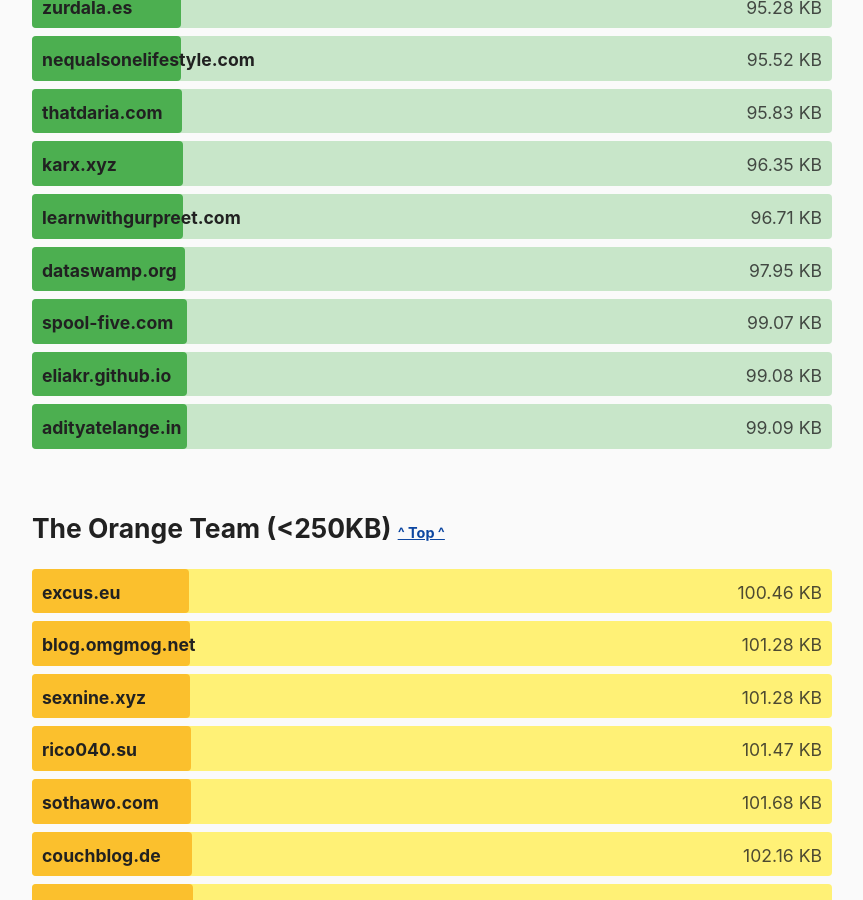
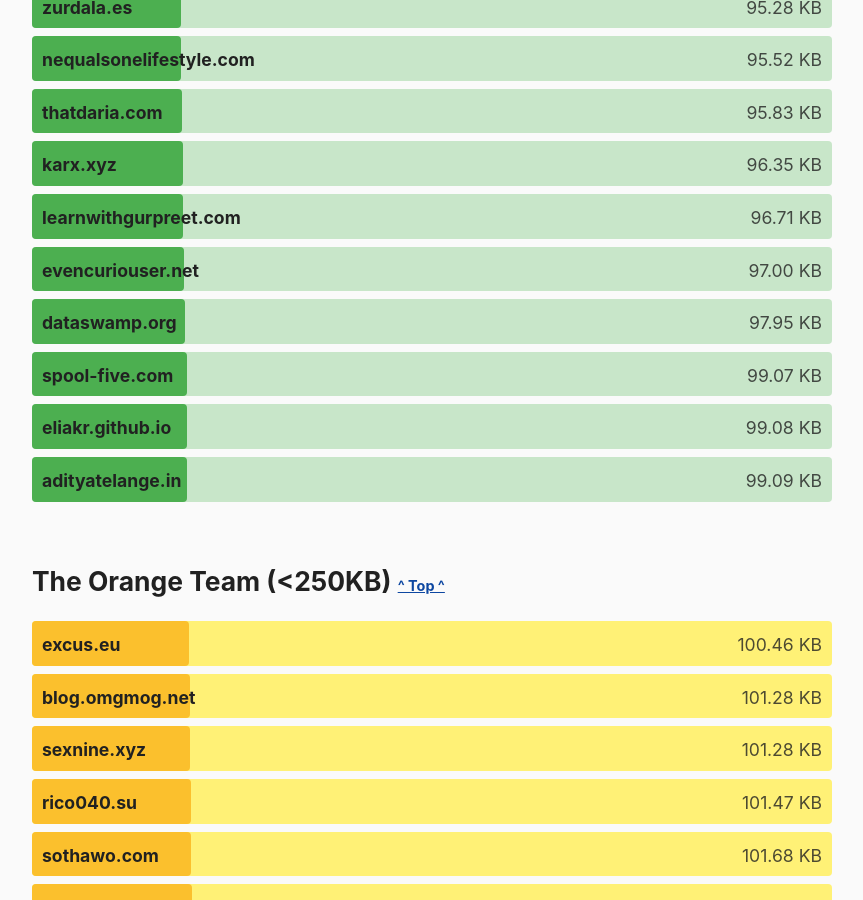
Before and after one commit to kevquirk/512kb.club, a Jekyll site: the page built from index.md, in a window 1280 px wide and 900 px high, scrolled down 24833 px. Shown: the whole window, without its empty margins (208-1071 px from the left). Built offline with Jekyll 4.4.1, drawn with Linux system fonts in a browser that asks for light colours.

Commit message:
Add evencuriouser.net

```diff
--- a/_data/sites.yml
+++ b/_data/sites.yml
@@ -4297,3 +4297,8 @@
   url: https://zwieratko.sk/
   size: 30.94
   last_checked: 2025-05-18
+
+- domain: evencuriouser.net
+  url: https://evencuriouser.net/
+  size: 97
+  last_checked: 2025-07-27
```
